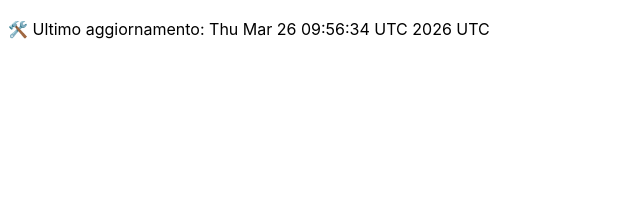
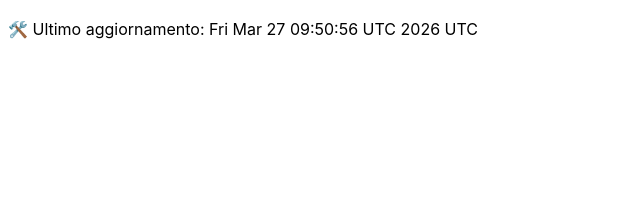
Before and after one commit to DanteTrb/DanteTrb.github.io, a Jekyll site: the page built from badges.md, in a window 1280 px wide. Shown: the top 212 px of the page, without its empty margins (0-640 px from the left). Built offline with Jekyll 4.4.1, drawn with Linux system fonts in a browser that asks for light colours; our own code applies the rules of GitHub Pages for plain Markdown files.

Commit message:
🛠️ Aggiornamento automatico badge

```diff
--- a/badges.md
+++ b/badges.md
@@ -1 +1 @@
-🛠️ Ultimo aggiornamento: Thu Mar 26 09:56:34 UTC 2026 UTC
+🛠️ Ultimo aggiornamento: Fri Mar 27 09:50:56 UTC 2026 UTC
```
